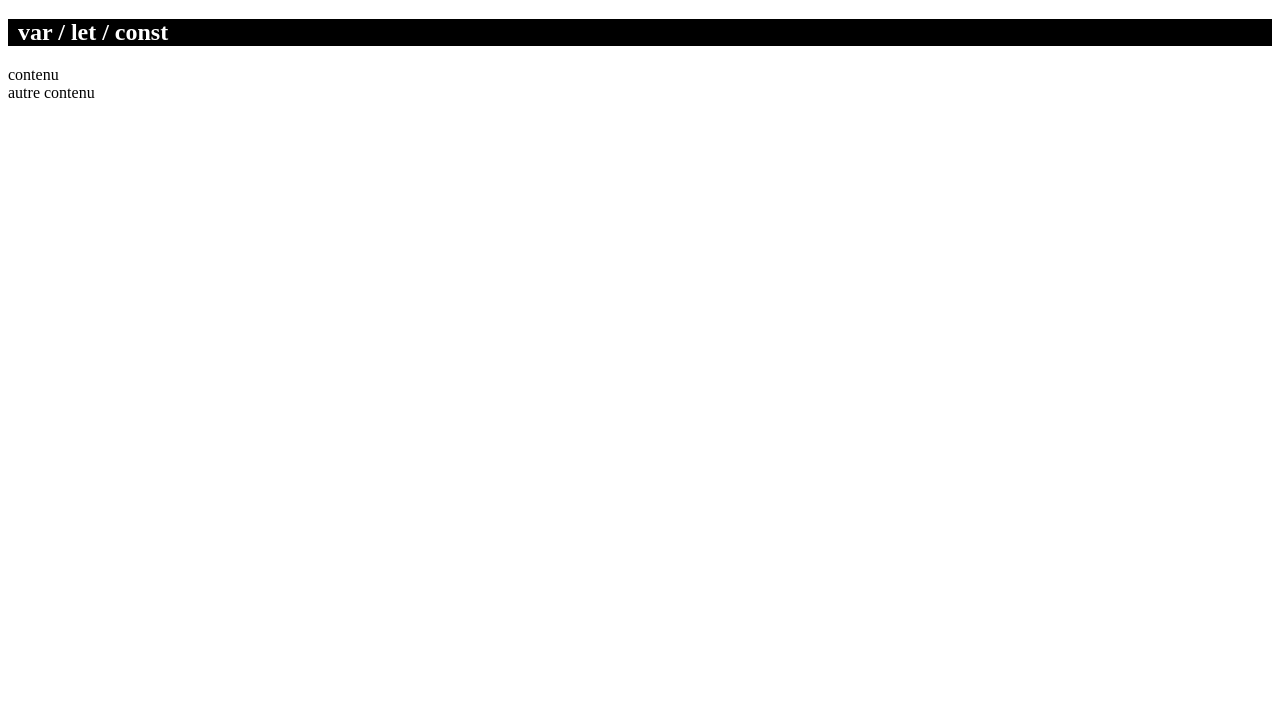
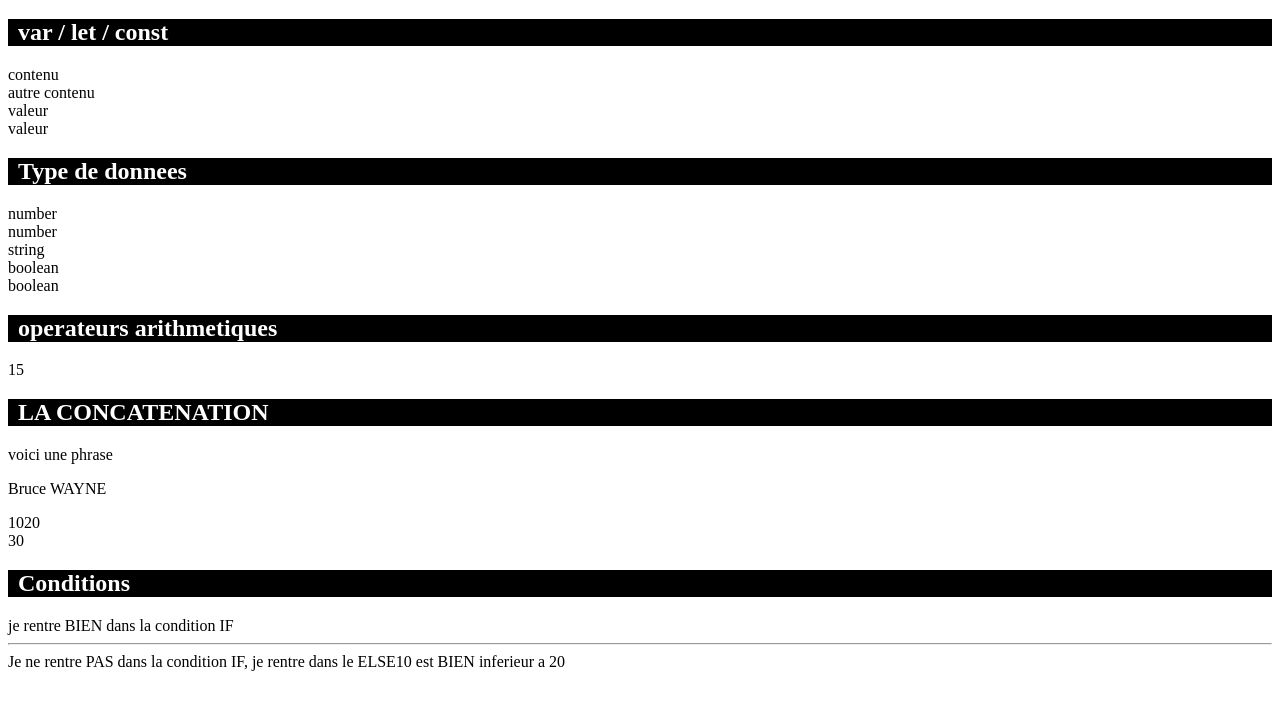
Before and after one commit to sitezed/javascript_iim_gr1a2dev, a plain HTML site: page javascript/entrainement/index.html in a window 1280 px wide. Shown: the part 71-778 px from the top of the page. Drawn offline with Linux system fonts and the light colour scheme.

Commit message:
cours 25/10/2017 16h55

```diff
--- a/javascript/entrainement/entrainement.js
+++ b/javascript/entrainement/entrainement.js
@@ -3,7 +3,7 @@
 Chapitres entrainement JS :
 - boites de dialogue
 - var / let / const
-- types de donnes
+- types de donnees
 - operateurs arithmetiques
 - concatenation
 - conditions if / esle if / else (version ternaire inclus)
@@ -43,13 +43,94 @@ document.write(monAutreBoite); // autre contenu
 let maVariableLet = 'salut';
 if(true) {
   let maVariableLet = 'autre salut';
-  alert(maVariableLet); // autre salut
+  // alert(maVariableLet); // autre salut
 }
-alert(maVariableLet); // salut
+// alert(maVariableLet); // salut
 
 var maVariableVar = 'salut';
 if(true) {
   var maVariableVar = 'autre salut';
-  alert(maVariableVar); // autre salut
+  // alert(maVariableVar); // autre salut
 }
-alert(maVariableVar); // autre salut
+// alert(maVariableVar); // autre salut
+
+// Le mot cle "const" permet de faire des constantes (donc invariables)
+const MA_CONSTANTE = 'valeur';
+// MA_CONSTANTE = 'autre valeur'; // ERROR : je ne peux pas modifier une constante
+// par convention les constantes se nomment en MAJUSCULE
+var MA_CONSTANTE_AUTRE = 'valeur'; // par convention, nous ecrivions des variables en majuscule pour indiquer qu'il s'agit de constantes, car le mot cle "const" n'etait pas compatible avec tous les navigateurs
+document.write('<br>');
+document.write(MA_CONSTANTE);
+document.write('<br>');
+document.write(MA_CONSTANTE_AUTRE);
+
+// type de donnees
+document.write('<h2>Type de donnees</h2>');
+let chiffre = 10;
+let autreChiffre = 10.5;
+let texte = 'texte';
+let vrai = true;
+let faux = false;
+
+// 3 types de donnees scalaires (donc qui ne peuvent pas servir de stockage comme les Arrays ou Objets) : number, string, boolean
+document.write(typeof chiffre); // number
+document.write('<br>');
+document.write(typeof autreChiffre); // number
+document.write('<br>');
+document.write(typeof texte); // string
+document.write('<br>');
+document.write(typeof vrai); // boolean
+document.write('<br>');
+document.write(typeof faux); // boolean
+
+// les operateurs arithmetiques
+document.write('<h2>operateurs arithmetiques</h2>');
+
+let soustraction = 10 - 5;
+let division = 10 / 5;
+let multiplication = 10 * 5;
+let addition = 10 + 5;
+let modulo = 10 % 3; // correspond au reste de division d'entier. Exemple, j'ai 10 billes, 3 personnes, je donne 3 billes par personne, il m'en reste 1.
+
+let nombre = 10;
+nombre += 5; // je rajoute 5 a 10. Equivaut a nombre = nombre + 5
+document.write(nombre); // 15
+// ceci fonctionne avec tous les operateurs : *=, -=, /=, %=
+
+// la concatenation
+document.write('<h2>LA CONCATENATION</h2>');
+// le symbole de concatenation est le +
+let phrase = 'voici une phrase';
+document.write('<p>' + phrase + '</p>');
+let prenom = 'Bruce';
+let nom = 'WAYNE';
+document.write('<p>' + prenom + ' ' + nom + '</p>'); // affiche Bruce WAYNE (avec espace)
+
+let info = '10';
+let autreInfo = '20';
+document.write(info + autreInfo); // 1020
+document.write('<br>');
+let info2 = 10;
+let autreInfo2 = 20;
+document.write(info2 + autreInfo2); // 30
+
+
+// les conditions
+document.write('<h2>Conditions</h2>');
+
+// est-ce que 10 est inferieur a 20 ? reponse OUI, je rentre dans la conditon. Reponse NON, je ne rentre pas dans la condition IF, je renre dans le ELSE
+if(10 < 20 == true) {
+  document.write('je rentre BIEN dans la condition IF');
+} else {
+  document.write('Je ne rentre PAS dans la condition IF, je rentre dans le ELSE');
+}
+document.write('<hr>');
+// ici, je demande le contraire.
+// est-ce que 10 n'est pas inferieur a 20 ? Si la reponse est OUI, je rentre dans le IF. SI la reponse est NON, je rentre dans le ELSE
+if(10 < 20 == false) {
+  document.write('je rentre BIEN dans la condition IF');
+  document.write('10 n\'est PAS inferieur a 20');
+} else {
+  document.write('Je ne rentre PAS dans la condition IF, je rentre dans le ELSE');
+  document.write('10 est BIEN inferieur a 20');
+}
```
Also changed, not shown: javascript/entrainement/index.html (+4 -0 lines).
